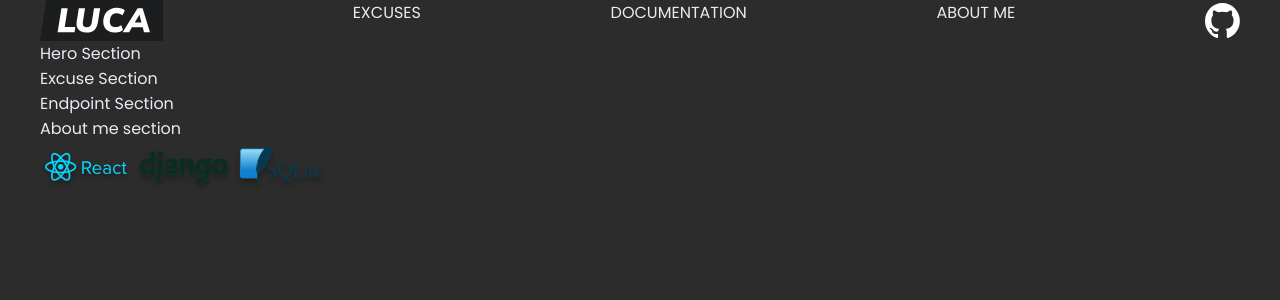
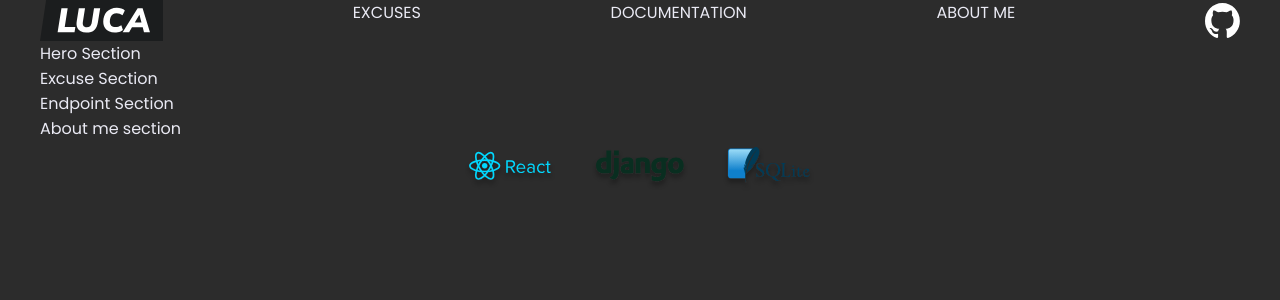
Before and after one commit to lukacafuta/Excuse-Generator, a React (Vite) app in the folder Frontend/: page / in a window 1280 px wide. Shown: the top 300 px of the page. Built offline with nearby package versions, Linux system fonts and the light colour scheme.

Commit message:
imported FooterStyled

```diff
--- a/Frontend/src/components/sections/Footer.jsx
+++ b/Frontend/src/components/sections/Footer.jsx
@@ -1,9 +1,11 @@
+import {FooterStyled} from "../../styles/globalStyles.js";
+
 export default function Footer() {
     return (
-        <div>
+        <FooterStyled>
             <img src="/react-logo.svg" alt="React Logo"/>
             <img src="/django-logo.svg" alt="Django Logo"/>
             <img src="/sqlite-logo.svg" alt="SQLite Logo"/>
-        </div>
+        </FooterStyled>
     )
 }
```
